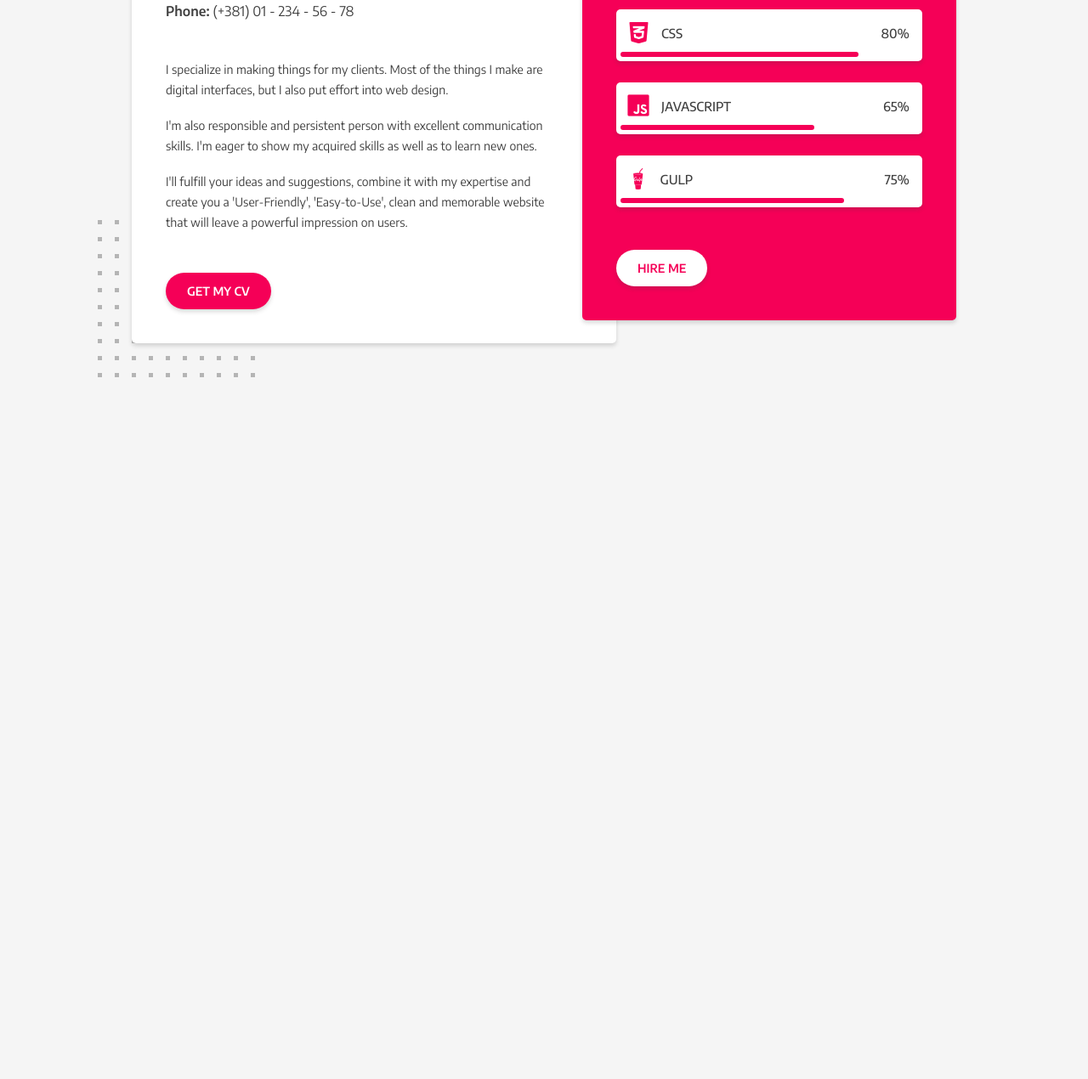
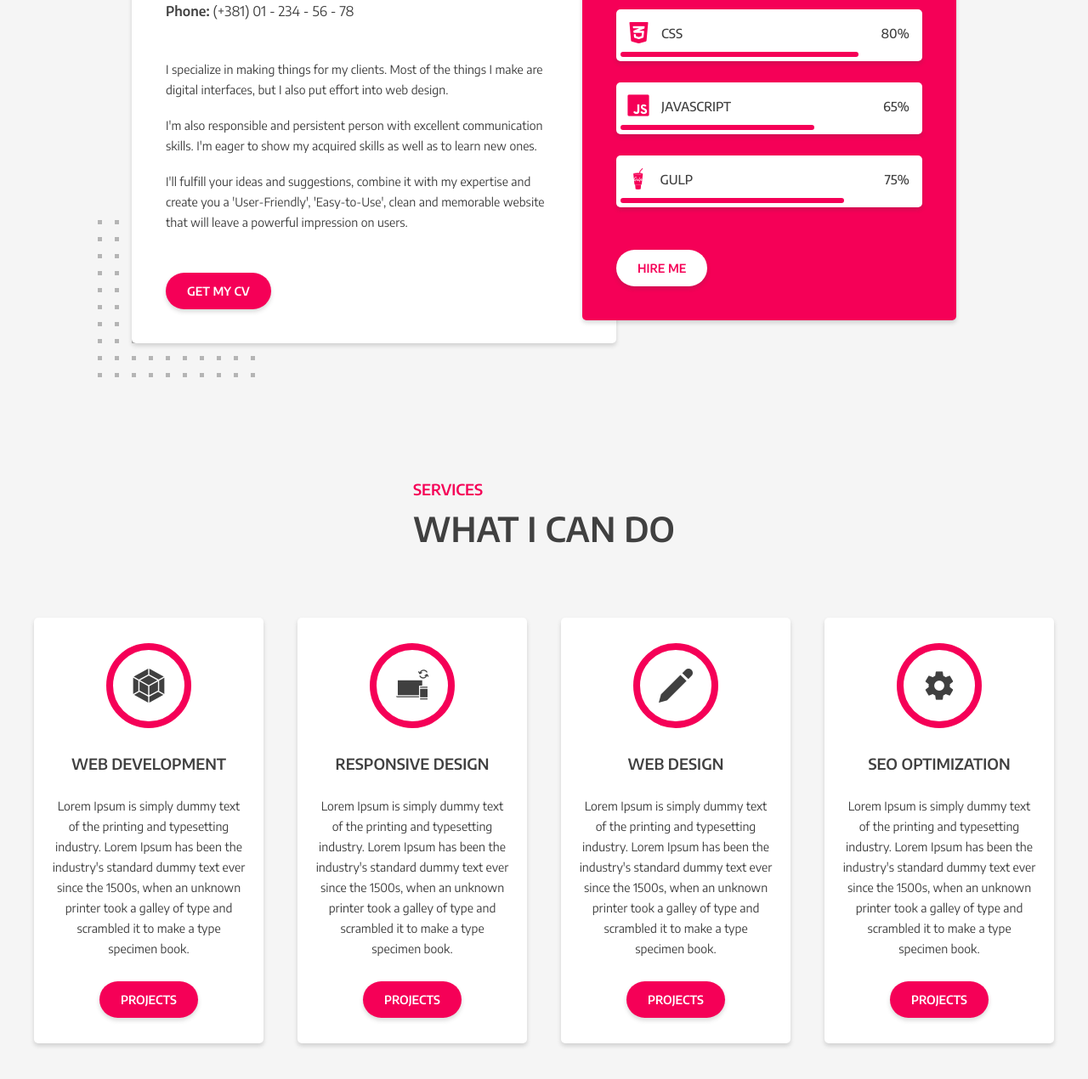
Before and after one commit to stevaricaf/stevaricaf.github.io, a website: page index.html in a window 1280 px wide. Shown: the part 1245-2515 px from the top of the page at 85% size. Before the commit the page ends 1729 px from the top, so only its background shows below. Drawn offline with Linux system fonts and the light colour scheme; files whose address does not match are found by name.

Commit message:
Create services module

```diff
--- a/index.html
+++ b/index.html
@@ -141,6 +141,48 @@
 					</div>
 				</div>
 			</section>
+			<section class="container services" id="services" role="services">
+				<div class="wrapper services__wrapper">
+					<div class="heading services__heading">
+						<h5>Services</h5>
+						<h2>What i can do</h2>
+					</div>
+					<div class="services__cards">
+						<div class="services__cards-card">
+							<div class="services__cards-card-rectangle">
+								<span class="icon font-icon-webpack"></span>
+							</div>
+							<h5>Web Development</h5>
+							<p>Lorem Ipsum is simply dummy text of the printing and typesetting industry. Lorem Ipsum has been the industry's standard dummy text ever since the 1500s, when an unknown printer took a galley of type and scrambled it to make a type specimen book.</p>
+							<a href="javascript:;" class="btn services__cards-card-btn">Projects</a>
+						</div>
+						<div class="services__cards-card">
+							<div class="services__cards-card-rectangle">
+								<span class="icon font-icon-responsive"></span>
+							</div>
+							<h5>Responsive Design</h5>
+							<p>Lorem Ipsum is simply dummy text of the printing and typesetting industry. Lorem Ipsum has been the industry's standard dummy text ever since the 1500s, when an unknown printer took a galley of type and scrambled it to make a type specimen book.</p>
+							<a href="javascript:;" class="btn services__cards-card-btn">Projects</a>
+						</div>
+						<div class="services__cards-card">
+							<div class="services__cards-card-rectangle">
+								<span class="icon font-icon-pen"></span>
+							</div>
+							<h5>Web Design</h5>
+							<p>Lorem Ipsum is simply dummy text of the printing and typesetting industry. Lorem Ipsum has been the industry's standard dummy text ever since the 1500s, when an unknown printer took a galley of type and scrambled it to make a type specimen book.</p>
+							<a href="javascript:;" class="btn services__cards-card-btn">Projects</a>
+						</div>
+						<div class="services__cards-card">
+							<div class="services__cards-card-rectangle">
+								<span class="icon font-icon-settings"></span>
+							</div>
+							<h5>Seo Optimization</h5>
+							<p>Lorem Ipsum is simply dummy text of the printing and typesetting industry. Lorem Ipsum has been the industry's standard dummy text ever since the 1500s, when an unknown printer took a galley of type and scrambled it to make a type specimen book.</p>
+							<a href="javascript:;" class="btn services__cards-card-btn">Projects</a>
+						</div>
+					</div>
+				</div>
+			</section>
 		</main>
 	</div>
 </body>
--- /dev/null
+++ b/scss/partials/modules/_services.scss
@@ -0,0 +1,62 @@
+// ---------- Services styles ---------- //
+
+.services__wrapper {
+    padding: 80px 20px;
+}
+
+.services__cards {
+    @extend %clearfix;
+    margin-top: 80px;
+    * {
+        text-align: center;
+    }
+}
+
+.services__cards-card {
+    width: calc(25% - 40px);
+    margin: 0 20px;
+    padding: 30px 20px;
+    float: left;
+    border-radius: 5px;
+    box-shadow: rgba($color: ($nero), $alpha: .2) 0 3px 5px;
+    background: $white;
+    transition: .3s ease-in-out;
+    > h5 {
+        margin-top: 30px;
+    }
+    > p {
+        margin-top: 27px;
+        line-height: 24px;
+    }
+    @include hover {
+        transform: scale(1.1);
+        .services__cards-card-rectangle {
+            border-color: $silver;
+            background: $red;
+            .icon {
+                color: $white;
+            }
+        }
+    }
+}
+
+.services__cards-card-rectangle {
+    width: 100px;
+    height: 100px;
+    margin: 0 auto;
+    position: relative;
+    border: 8px solid $red;
+    border-radius: 50%;
+    transition: .3s ease-in-out;
+    .icon {
+        @include align(absolute, xy);
+        top: calc(50% + 4px);
+        font-size: 40px;
+        color: $nero;
+        transition: .3s ease-in-out;
+    }
+}
+
+.services__cards-card-btn {
+    margin-top: 26px;
+}
--- a/scss/styles.scss
+++ b/scss/styles.scss
@@ -39,4 +39,5 @@
 // ---------- Modules ---------- //
 
 @import 'partials/modules/hero',
-        'partials/modules/about';
+        'partials/modules/about',
+        'partials/modules/services';
```
Also changed, not shown: templates/pages/index.html (+2 -0 lines), templates/partials/modules/services.html (added, +42 -0 lines), src/css/dist/styles.min.css, src/css/styles.css, 1 other file.
